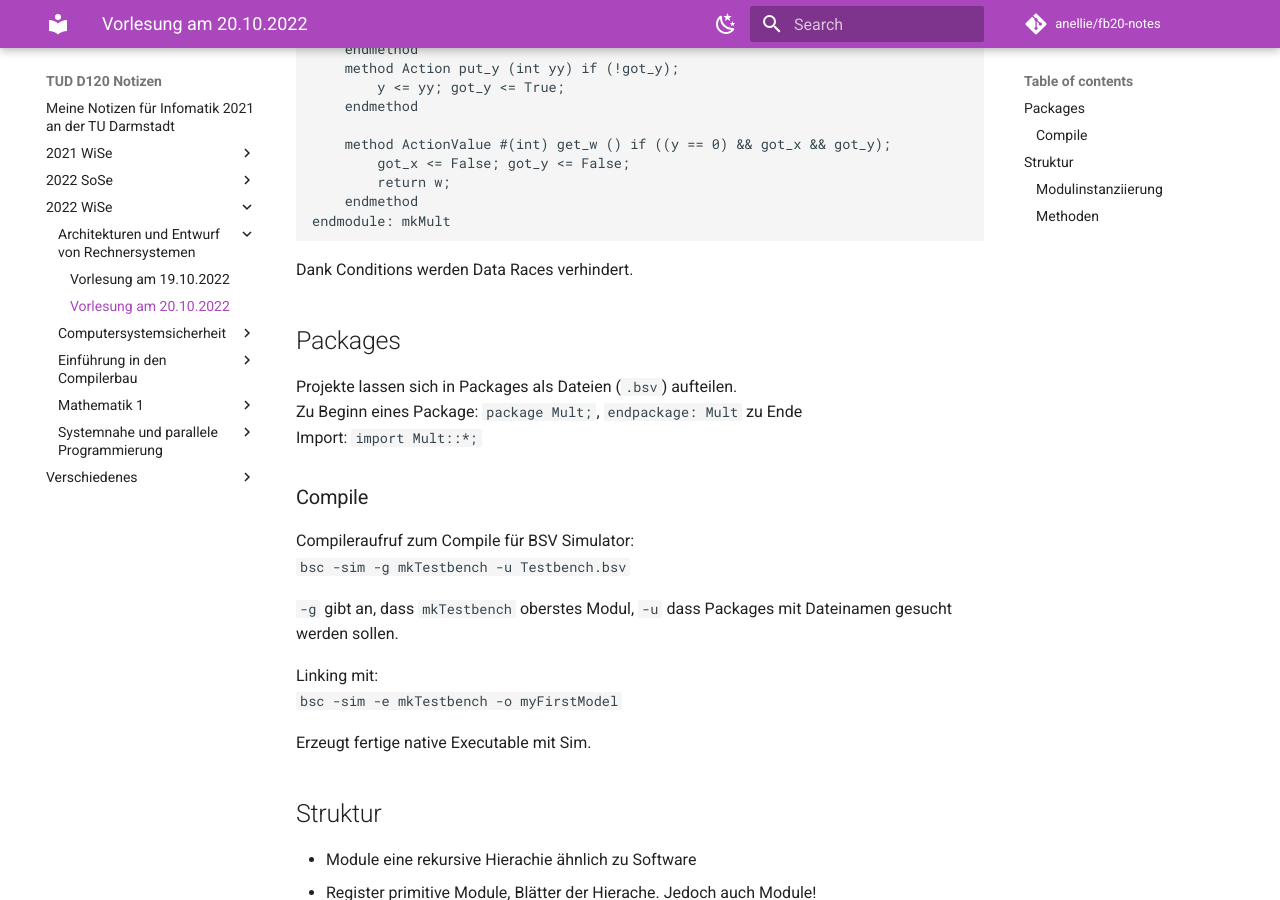
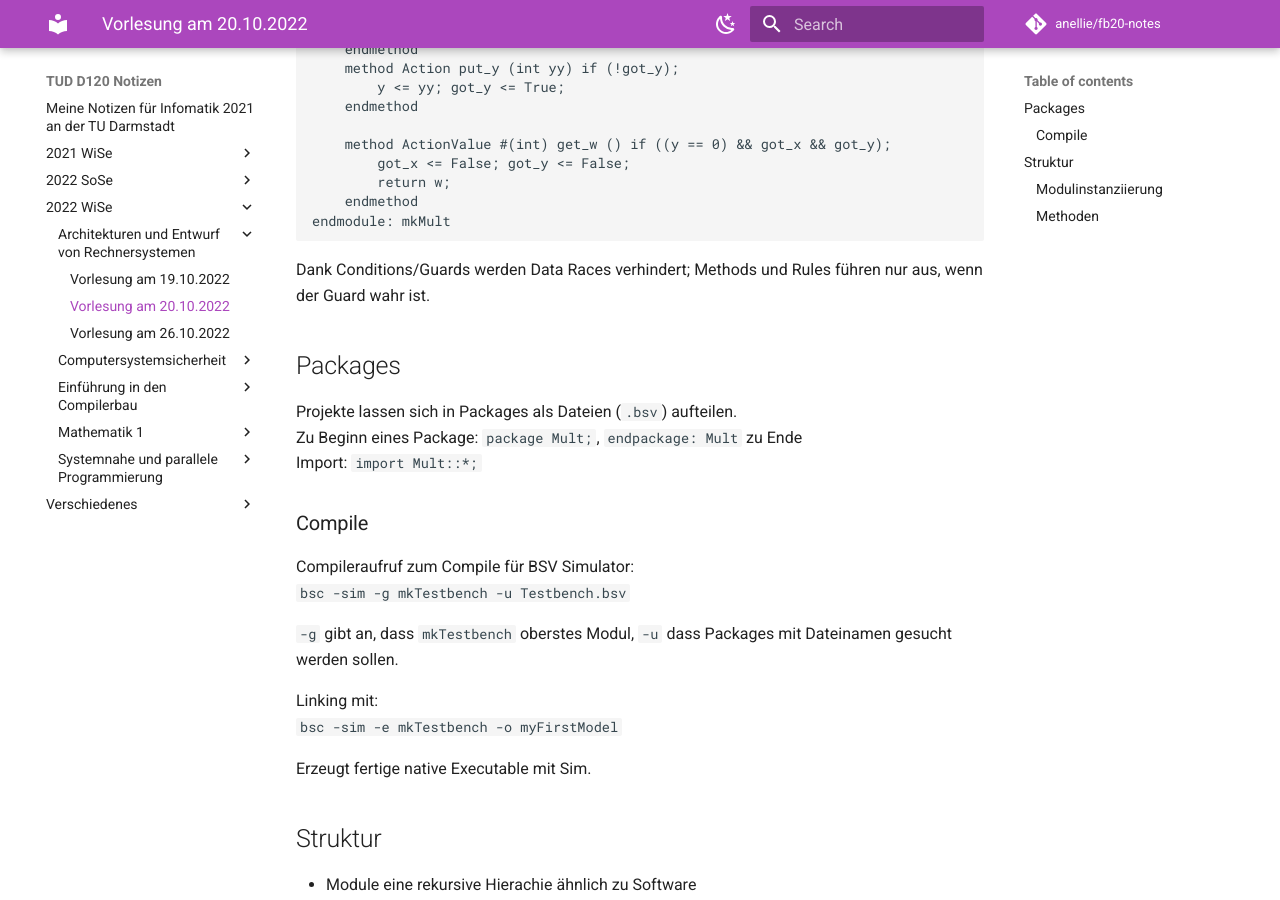
Before and after one commit to aurelilia/fb20-notes, an MkDocs documentation site: the page built from docs/2022 - WiSe/Architekturen und Entwurf von Rechnersystemen/2_20.10.2022.md, in a window 1280 px wide and 900 px high, scrolled down 515 px. Built offline with MkDocs 1.6.1 and Material for MkDocs 9.7.7, drawn with Linux system fonts in a browser that asks for light colours; comment, search, counter and statistics services are not loaded.

Commit message:
AER 26.10

````diff
--- a/docs/2022 - WiSe/Architekturen und Entwurf von Rechnersystemen/2_20.10.2022.md
+++ b/docs/2022 - WiSe/Architekturen und Entwurf von Rechnersystemen/2_20.10.2022.md
@@ -31,7 +31,8 @@ module mkMult (HansPeter_ifc):
 endmodule: mkMult
 ```
 
-Dank Conditions werden Data Races verhindert.
+Dank Conditions/Guards werden Data Races verhindert; Methods und Rules führen
+nur aus, wenn der Guard wahr ist.
 
 
 ## Packages
````
Also changed, not shown: docs/2022 - WiSe/Architekturen und Entwurf von Rechnersystemen/3_26.10.2022.md (added, +21 -0 lines).
